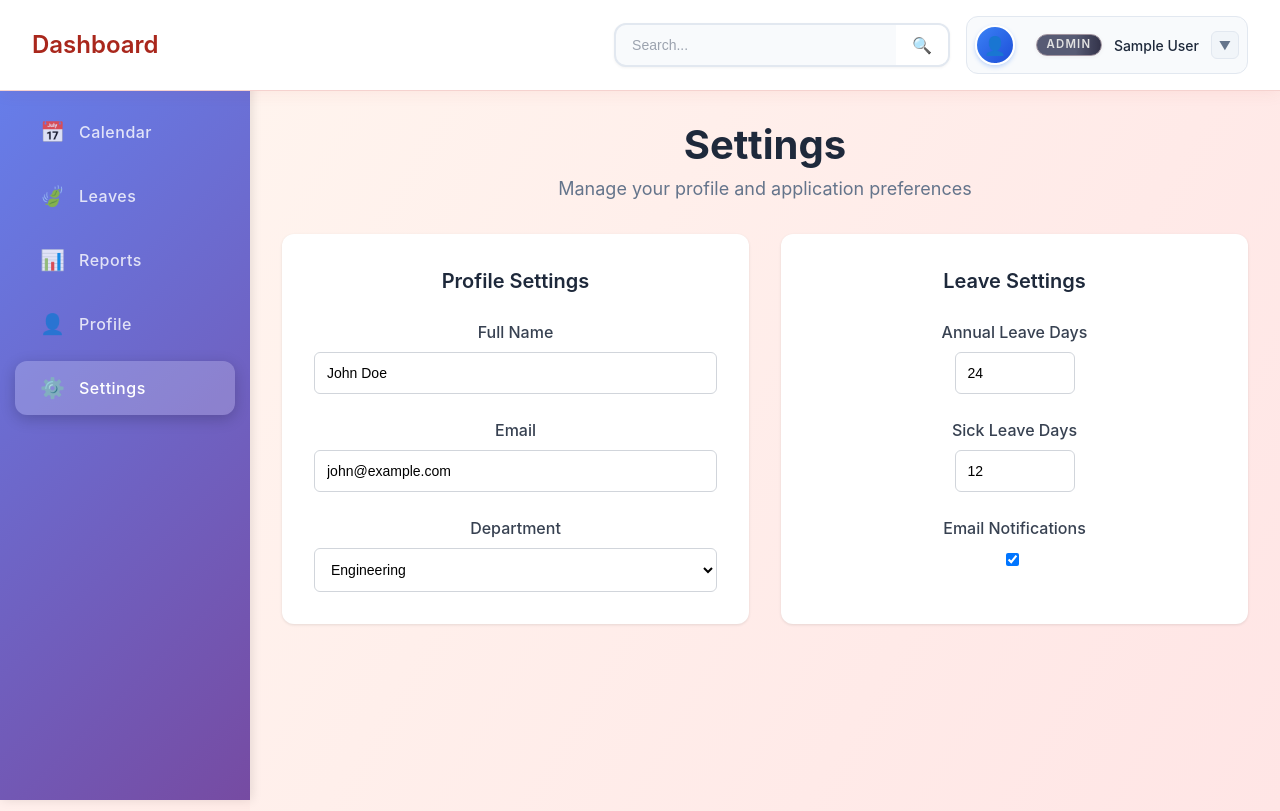
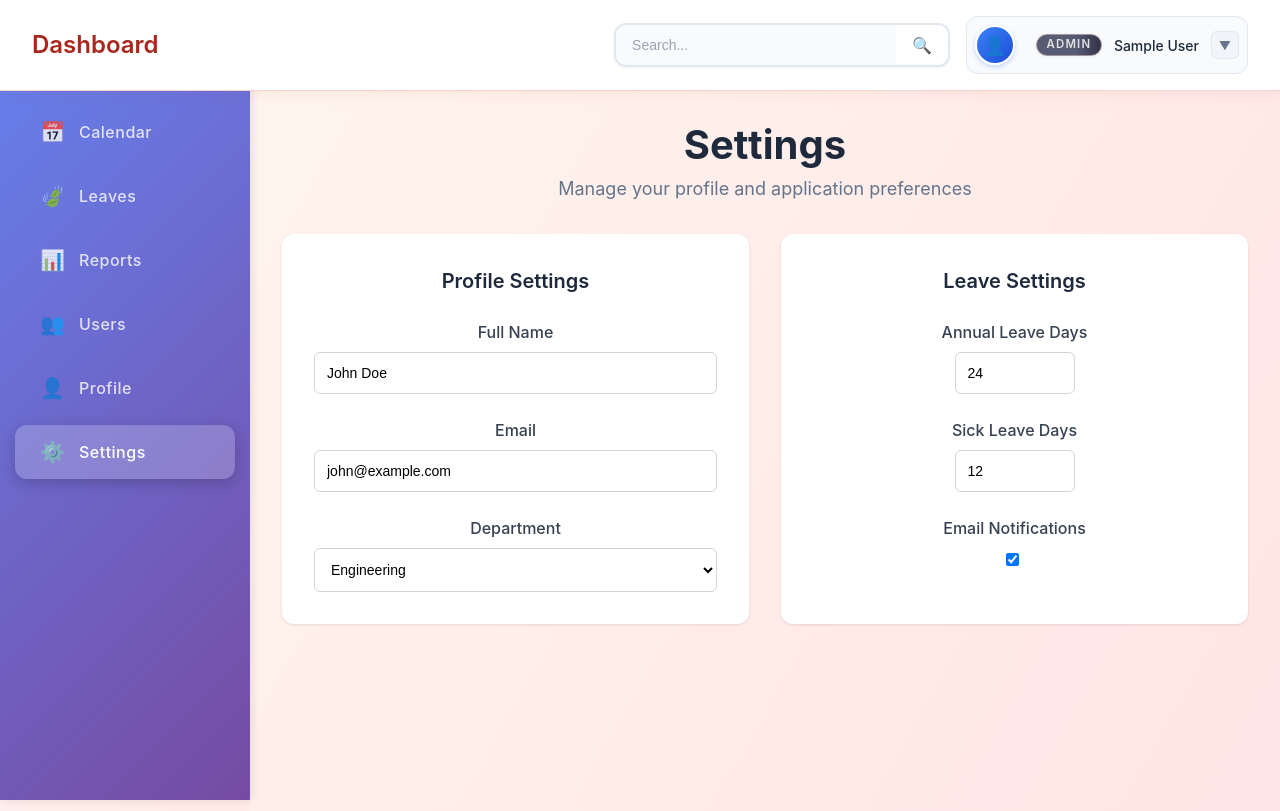
Before and after one commit to theroughcoder/Leaves-fe, a React app: page /settings in a window 1280 px wide. Built offline with nearby package versions, Linux system fonts and the light colour scheme; sample sign-in values are in the browser's storage; the HTML template or start-up script is replaced by a standard one.

Commit message:
added user tab in sidebar

```diff
--- a/src/components/Sidebar.tsx
+++ b/src/components/Sidebar.tsx
@@ -13,6 +13,7 @@ const Sidebar: React.FC = () => {
     { id: 'calendar', label: 'Calendar', icon: '📅', path: '/calendar' },
     { id: 'leaves', label: 'Leaves', icon: '🍃', path: '/leaves' },
     { id: 'reports', label: 'Reports', icon: '📊', path: '/reports' },
+    ...(isAdmin ? [{ id: 'users', label: 'Users', icon: '👥', path: '/admin/users' }] : []),
     { id: 'profile', label: 'Profile', icon: '👤', path: '/profile' },
     { id: 'settings', label: 'Settings', icon: '⚙️', path: '/settings' }
   ];
```
